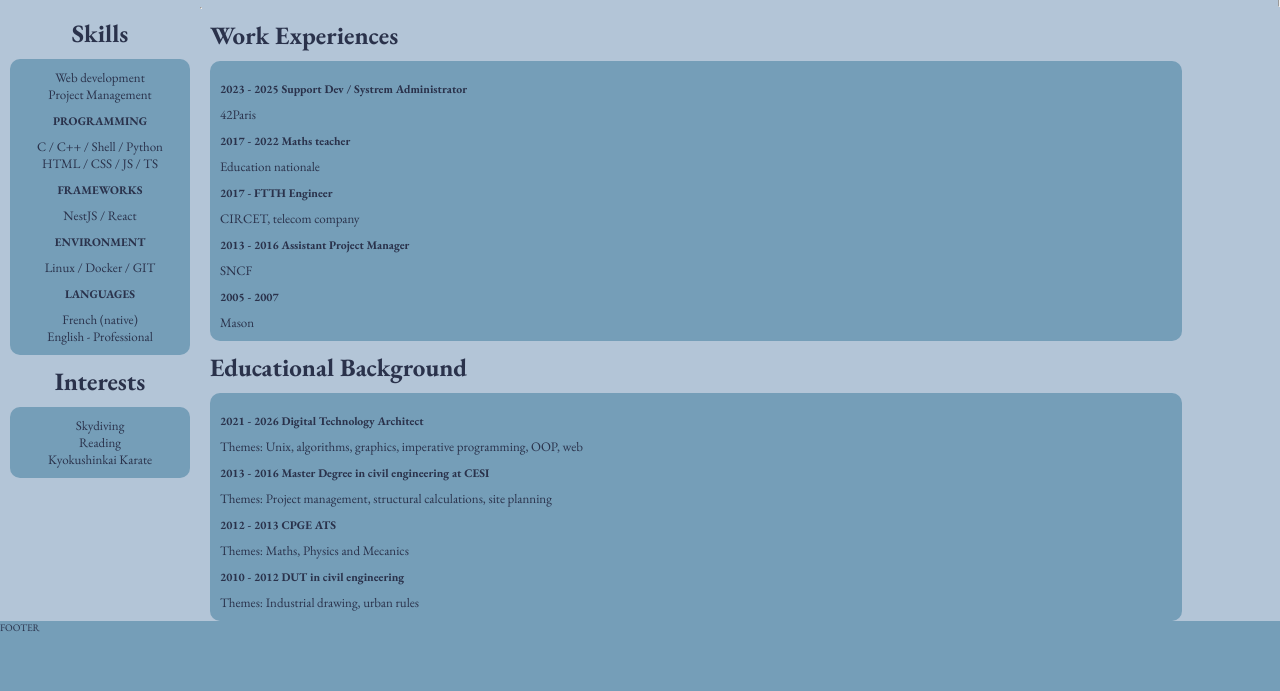
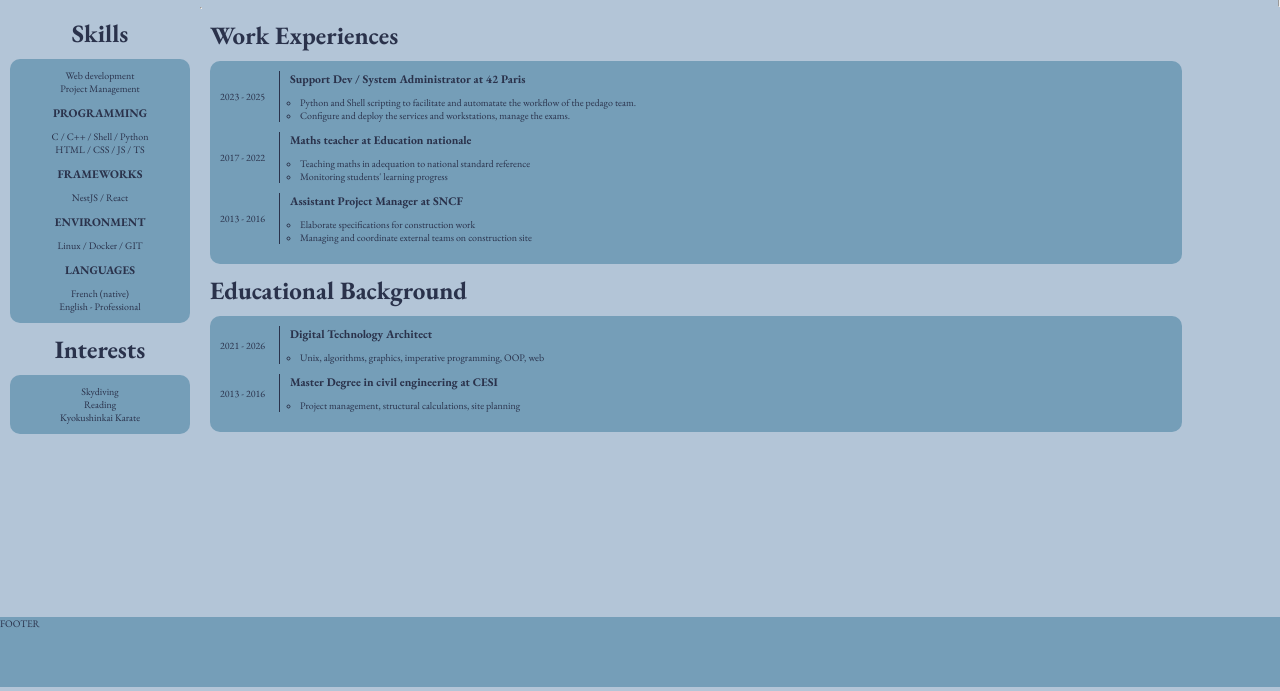
Before and after one commit to wakka42/wakka42.github.io, a website: page index.html in a window 1280 px wide. Shown: the part 113-804 px from the top of the page. Drawn offline with nearby package versions, Linux system fonts and the light colour scheme.

Commit message:
refactor block experiences and education

```diff
--- a/index.html
+++ b/index.html
@@ -65,35 +65,71 @@
         <h2>Work Experiences</h2>
         <div class="block">
           <ul>
-            <h3>2023 - 2025 Support Dev / Systrem Administrator</h3>
-            <li>42Paris</li>
-            <h3>2017 - 2022 Maths teacher</h3>
-            <li>Education nationale</li>
-            <h3>2017 - FTTH Engineer</h3>
-            <li>CIRCET, telecom company</li>
-            <h3>2013 - 2016 Assistant Project Manager</h3>
-            <li>SNCF</li>
-            <h3>2005 - 2007</h3>
-            <li>Mason</li>
+            <div class="info-block">
+              <div class="info-block-date">2023 - 2025</div>
+              <h3 class="info-block-title"
+                >Support Dev / System Administrator at 42 Paris</h3
+              >
+              <ul class="info-block-body"
+                ><li>
+                  Python and Shell scripting to facilitate and automatate the
+                  workflow of the pedago team.
+                </li>
+                <li>
+                  Configure and deploy the services and workstations, manage the
+                  exams.
+                </li>
+              </ul>
+            </div>
+            <div class="info-block">
+              <div class="info-block-date">2017 - 2022</div>
+              <h3 class="info-block-title"
+                >Maths teacher at Education nationale</h3
+              >
+              <ul class="info-block-body">
+                <li
+                  >Teaching maths in adequation to national standard reference
+                </li>
+                <li>Monitoring students' learning progress</li>
+              </ul>
+            </div>
+            <div class="info-block">
+              <div class="info-block-date">2013 - 2016</div>
+              <h3 class="info-block-title"
+                >Assistant Project Manager at SNCF</h3
+              >
+              <ul class="info-block-body">
+                <li> Elaborate specifications for construction work </li>
+                <li>
+                  Managing and coordinate external teams on construction site
+                </li>
+              </ul>
+            </div>
           </ul>
         </div>
         <h2>Educational Background</h2>
         <div class="block">
           <ul>
-            <h3>2021 - 2026 Digital Technology Architect</h3>
-            <li
-              >Themes: Unix, algorithms, graphics, imperative programming, OOP,
-              web
-            </li>
-            <h3>2013 - 2016 Master Degree in civil engineering at CESI</h3>
-            <li
-              >Themes: Project management, structural calculations, site
-              planning
-            </li>
-            <h3>2012 - 2013 CPGE ATS</h3>
-            <li>Themes: Maths, Physics and Mecanics</li>
-            <h3>2010 - 2012 DUT in civil engineering</h3>
-            <li>Themes: Industrial drawing, urban rules</li>
+            <div class="info-block">
+              <div class="info-block-date">2021 - 2026</div>
+              <h3 class="info-block-title">Digital Technology Architect</h3>
+              <ul class="info-block-body">
+                <li>
+                  Unix, algorithms, graphics, imperative programming, OOP, web
+                </li>
+              </ul>
+            </div>
+            <div class="info-block">
+              <div class="info-block-date">2013 - 2016</div>
+              <h3 class="info-block-title">
+                Master Degree in civil engineering at CESI
+              </h3>
+              <ul class="info-block-body">
+                <li>
+                  Project management, structural calculations, site planning
+                </li>
+              </ul>
+            </div>
           </ul>
         </div>
       </main>
--- a/scss/_base.scss
+++ b/scss/_base.scss
@@ -28,7 +28,7 @@ button {
 
 li {
   list-style: none;
-  font-size: 1.3em;
+  font-size: 1em;
   display: list-item;
 }
 
--- a/scss/style.scss
+++ b/scss/style.scss
@@ -117,7 +117,38 @@ body {
       @include xs {
         flex-direction: column;
         justify-content: center;
-        align-items: center;
+        align-items: start;
+      }
+      .info-block {
+        margin-bottom: 10px;
+        display: grid;
+        grid-template:
+          "date title" auto
+          "date body" auto
+          / 70px 1fr;
+        &-date {
+          grid-area: date;
+          display: flex;
+          align-items: center;
+          border-right: solid 1px;
+          padding-right: 1rem;
+          margin-right: 1rem;
+        }
+        &-title {
+          grid-area: title;
+          margin: 0;
+          padding-top: 0;
+        }
+        &-body {
+          grid-area: body;
+          display: flex;
+          flex-direction: column;
+          align-items: flex-start;
+          padding-left: 10px;
+          li {
+            list-style: circle;
+          }
+        }
       }
     }
   }
```
Also changed, not shown: css/style.css, 1 other file.
